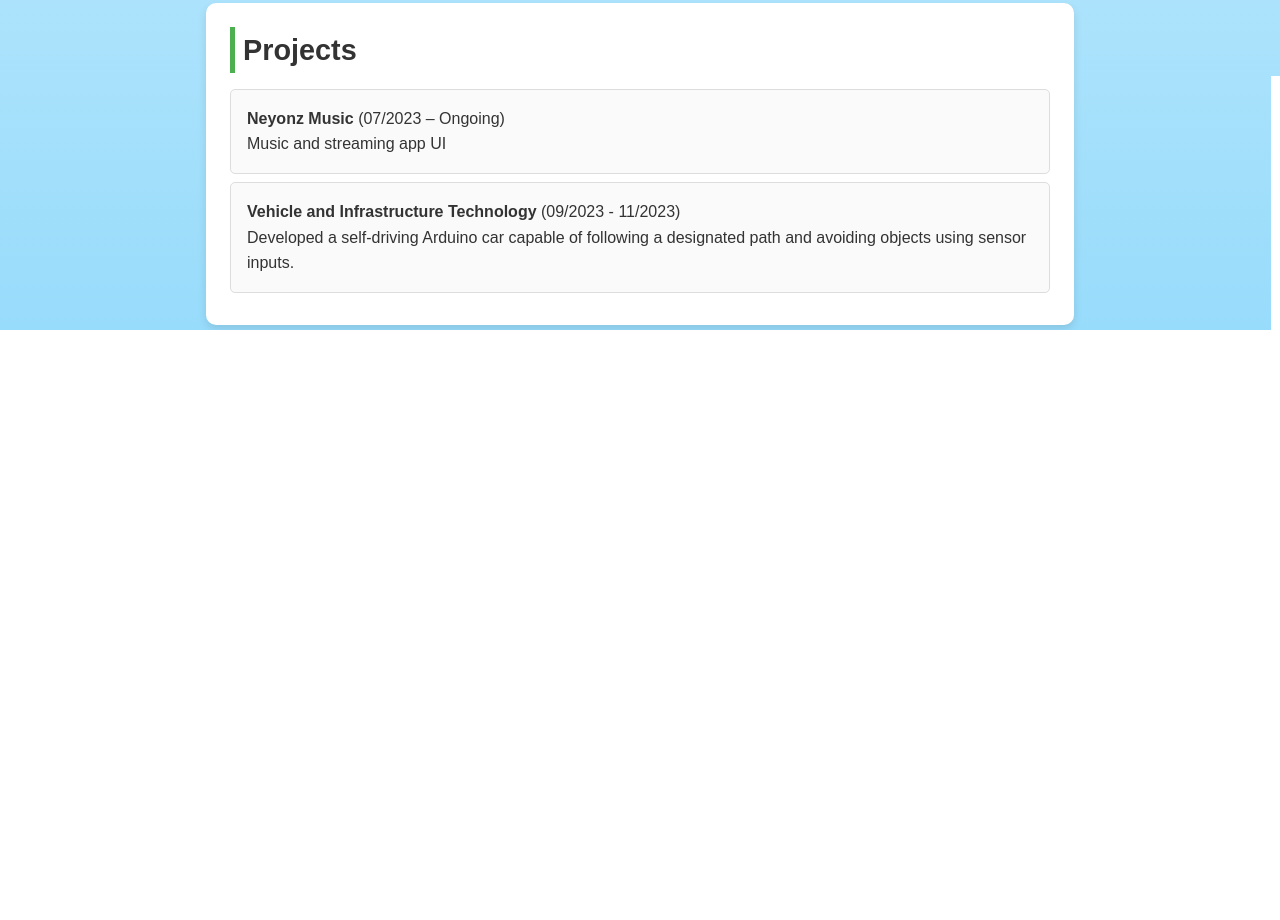
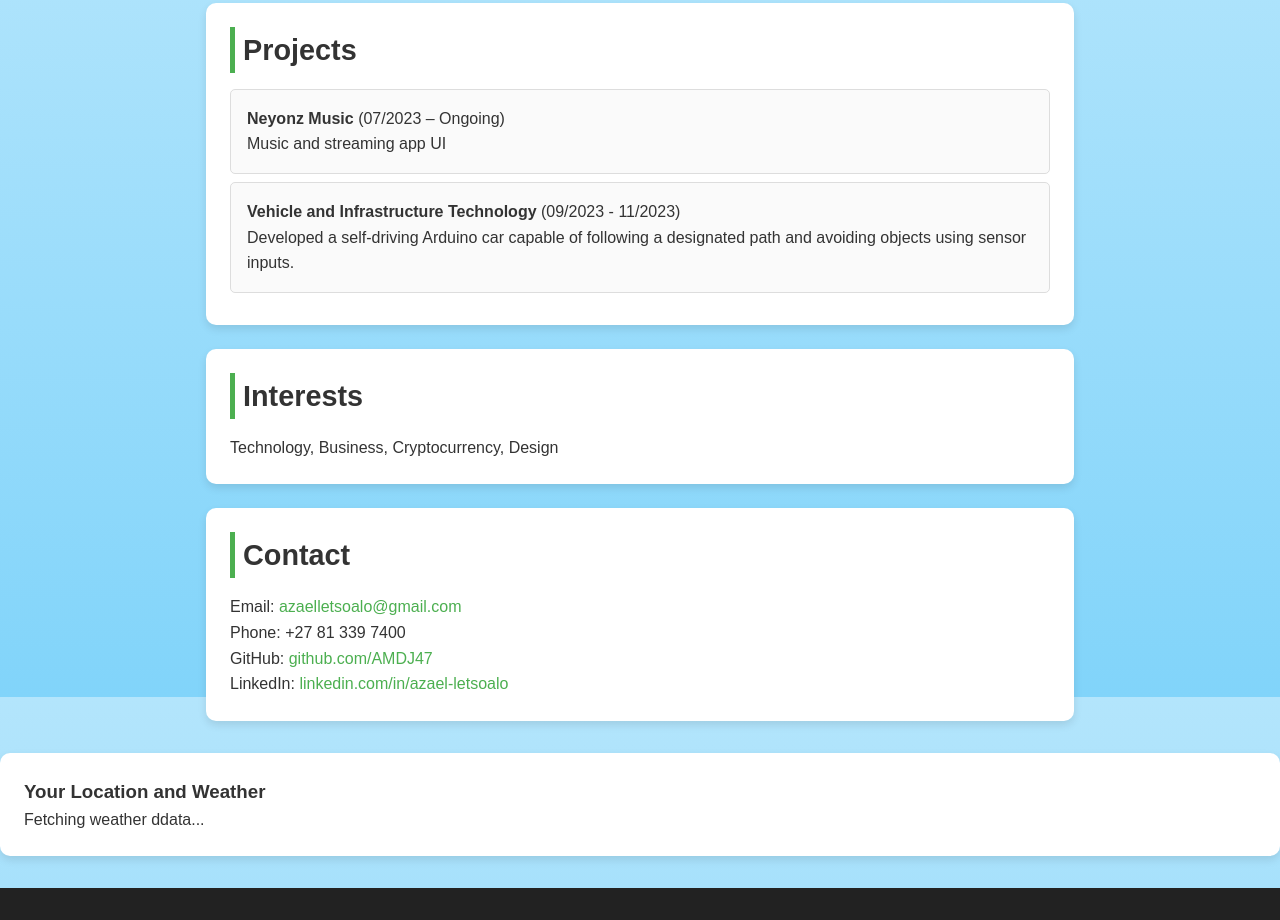
Before and after one commit to AMDJ47/CV-Website, a plain HTML site: page index.html in a window 1280 px wide. Shown: the part 1703-2623 px from the top of the page. Before the commit the page ends 2488 px from the top, so only its background shows below. Drawn offline with Linux system fonts and the light colour scheme.

Commit message:
Update index.html
weather and location added

```diff
--- a/index.html
+++ b/index.html
@@ -86,9 +86,15 @@
             <p>LinkedIn: <a href="https://www.linkedin.com/in/azael-letsoalo-31b729273" target="_blank">linkedin.com/in/azael-letsoalo</a></p>
         </section>
     </div>
+    <section id = "location-weather" class ="card">
+        <h3> Your Location and Weather</h3>
+        <p id= "Weather">Fetching weather ddata...</p>
+
+    </section>
 
     <footer>
-        <!-- Footer content -->
+
+
     </footer>
 </body>
 </html>
```
